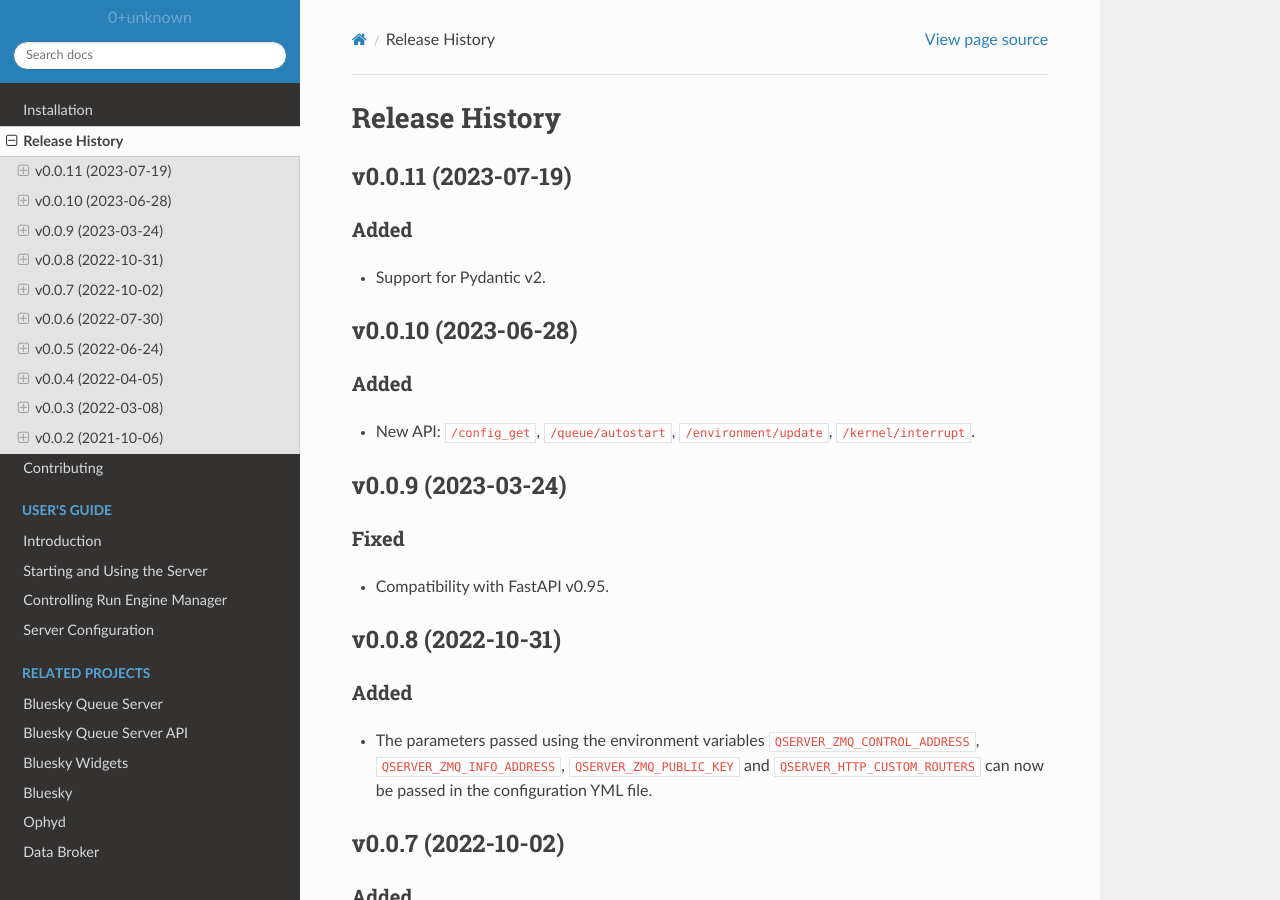
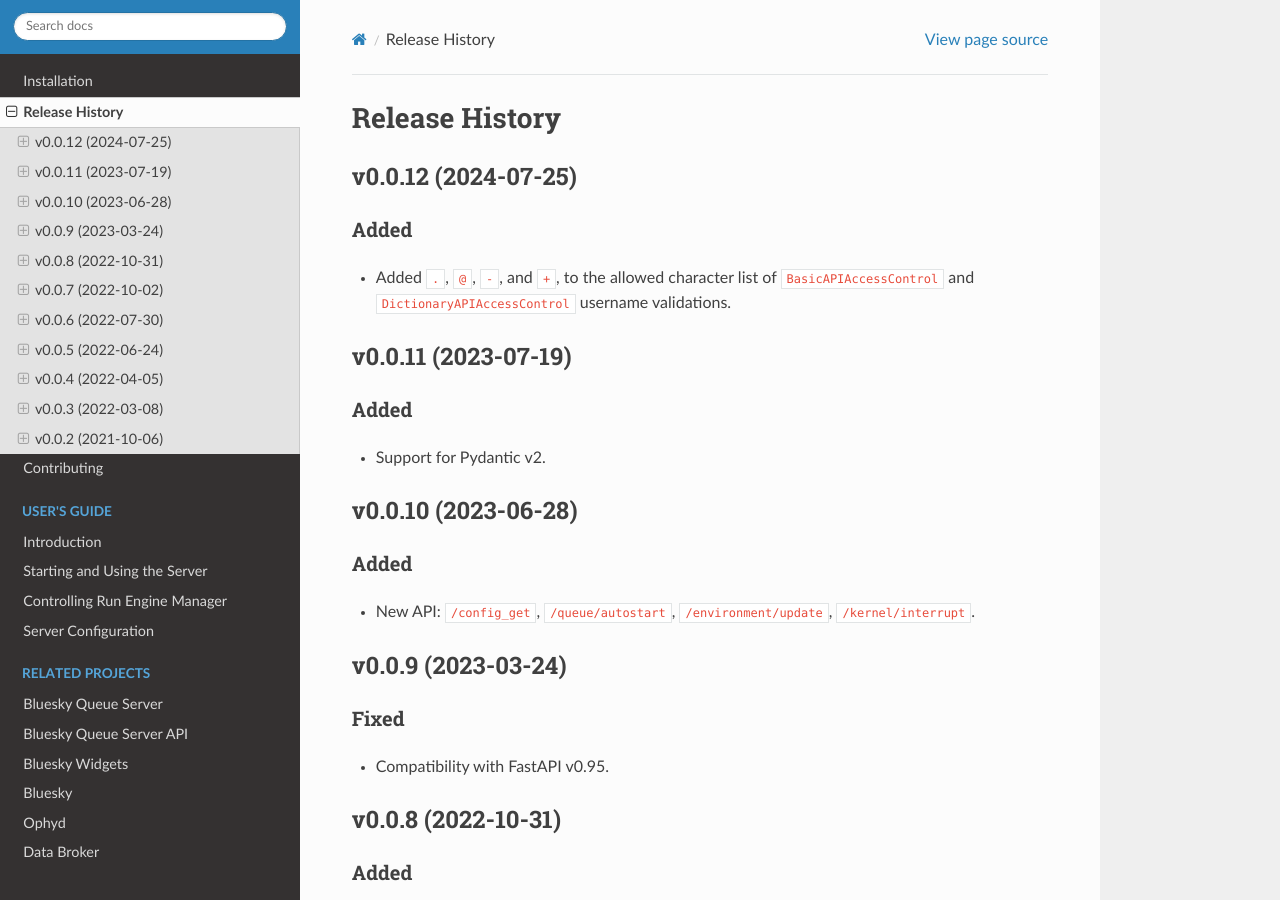
Before and after one commit to bluesky/bluesky-httpserver, a Sphinx documentation site: the page built from docs/source/release-history.rst, in a window 1280 px wide and 900 px high. Built offline with Sphinx 7.4.7 and the Read the Docs theme 2.0.0, drawn with Linux system fonts in a browser that asks for light colours.

Commit message:
Release Notes: v0.0.12

```diff
--- a/docs/source/release-history.rst
+++ b/docs/source/release-history.rst
@@ -1,6 +1,16 @@
 ===============
 Release History
 ===============
+
+v0.0.12 (2024-07-25)
+====================
+
+Added
+-----
+
+- Added ``.``, ``@``, ``-``, and ``+``, to the allowed character list of ``BasicAPIAccessControl`` and
+  ``DictionaryAPIAccessControl`` username validations.
+
 
 v0.0.11 (2023-07-19)
 ====================
```
